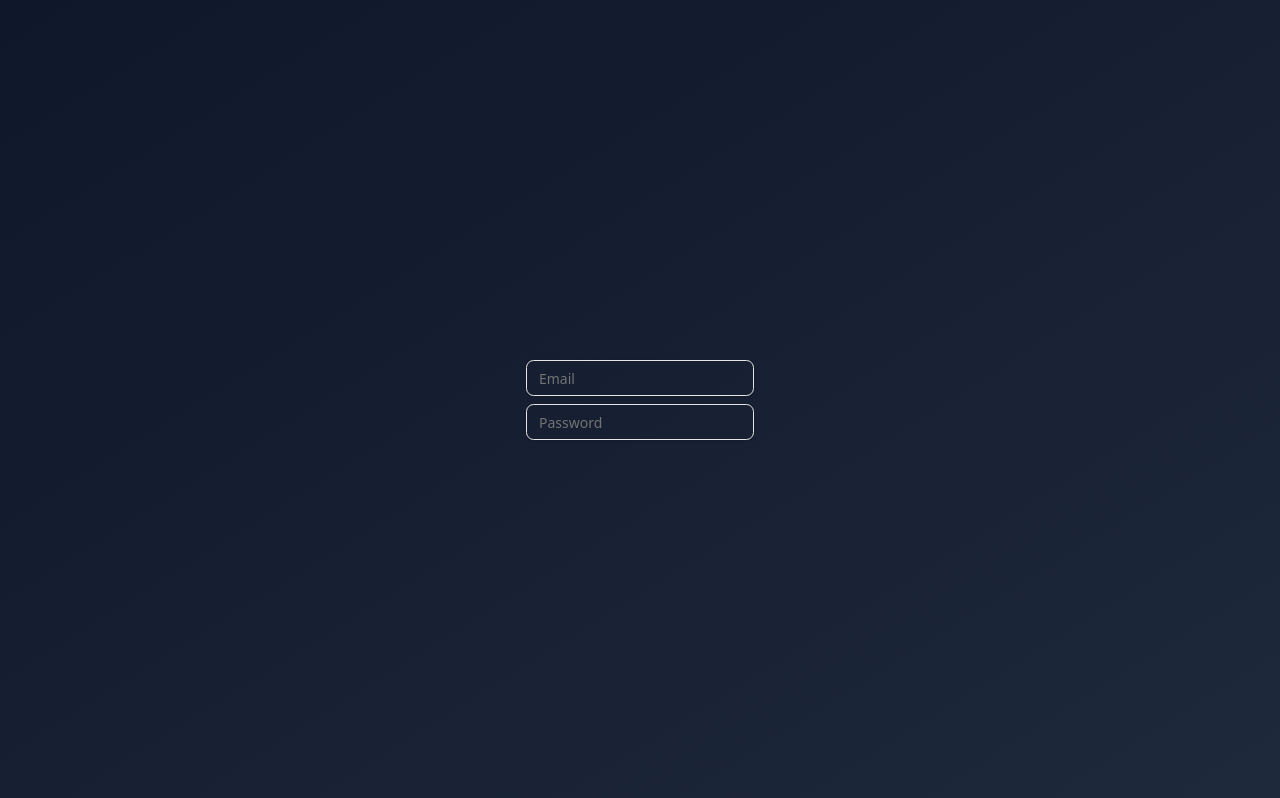
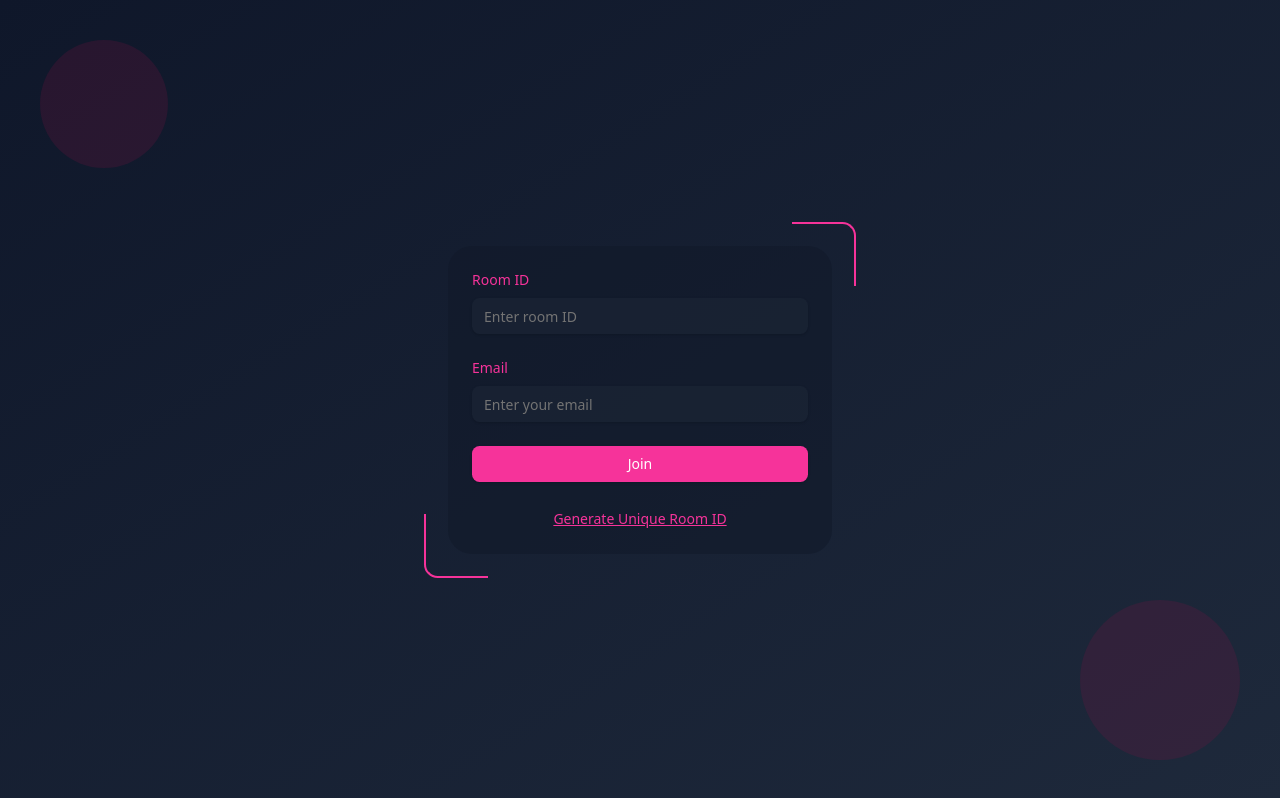
Before and after one commit to ujjwaldethe/CoEditX, a React (Vite) app: page /login in a window 1280 px wide. Built offline with nearby package versions, Linux system fonts and the light colour scheme.

Commit message:
add login page ui

```diff
--- a/package.json
+++ b/package.json
@@ -10,6 +10,8 @@
     "preview": "vite preview"
   },
   "dependencies": {
+    "@radix-ui/react-dialog": "^1.1.6",
+    "@radix-ui/react-slot": "^1.1.2",
     "@tailwindcss/vite": "^4.0.6",
     "class-variance-authority": "^0.7.1",
     "clsx": "^2.1.1",
--- /dev/null
+++ b/src/components/GenerateIdModal.jsx
@@ -0,0 +1,45 @@
+import { Dialog, DialogContent, DialogHeader, DialogTitle, DialogTrigger } from "./ui/dialog"
+import { Button } from "./ui/button"
+import { Input } from "./ui/input"
+import { useState } from "react"
+
+export default function GenerateIdModal() {
+    const [isDialogOpen, setIsDialogOpen] = useState(false);
+    const [email, setEmail] = useState("");
+
+    return (
+        <Dialog open={isDialogOpen} onOpenChange={setIsDialogOpen}>
+            <DialogTrigger asChild>
+              <button
+                className="w-full text-center text-pink-500 text-sm hover:text-pink-400 underline transition-colors"
+              >
+                Generate Unique Room ID
+              </button>
+            </DialogTrigger>
+            <DialogContent className="bg-gray-900 text-white border-gray-800">
+              <DialogHeader>
+                <DialogTitle className="text-pink-500">Generate Room ID</DialogTitle>
+              </DialogHeader>
+              <form className="space-y-4 mt-4">
+                <div className="space-y-2">
+                  <label className="block text-sm text-gray-200">Email</label>
+                  <Input
+                    type="email"
+                    required
+                    value={email}
+                    onChange={(e) => setEmail(e.target.value)}
+                    className="w-full bg-gray-800/50 border-0 text-white placeholder-gray-400 focus:ring-pink-500"
+                    placeholder="Enter your email"
+                  />
+                </div>
+                <Button
+                  type="submit"
+                  className="w-full bg-pink-500 hover:bg-pink-600 text-white"
+                >
+                  Generate ID
+                </Button>
+              </form>
+            </DialogContent>
+          </Dialog>
+    )
+}
--- /dev/null
+++ b/src/components/ui/button.tsx
@@ -0,0 +1,57 @@
+import * as React from "react"
+import { Slot } from "@radix-ui/react-slot"
+import { cva, type VariantProps } from "class-variance-authority"
+
+import { cn } from "@/lib/utils"
+
+const buttonVariants = cva(
+  "inline-flex items-center justify-center gap-2 whitespace-nowrap rounded-md text-sm font-medium transition-colors focus-visible:outline-none focus-visible:ring-1 focus-visible:ring-ring disabled:pointer-events-none disabled:opacity-50 [&_svg]:pointer-events-none [&_svg]:size-4 [&_svg]:shrink-0",
+  {
+    variants: {
+      variant: {
+        default:
+          "bg-primary text-primary-foreground shadow hover:bg-primary/90",
+        destructive:
+          "bg-destructive text-destructive-foreground shadow-sm hover:bg-destructive/90",
+        outline:
+          "border border-input bg-background shadow-sm hover:bg-accent hover:text-accent-foreground",
+        secondary:
+          "bg-secondary text-secondary-foreground shadow-sm hover:bg-secondary/80",
+        ghost: "hover:bg-accent hover:text-accent-foreground",
+        link: "text-primary underline-offset-4 hover:underline",
+      },
+      size: {
+        default: "h-9 px-4 py-2",
+        sm: "h-8 rounded-md px-3 text-xs",
+        lg: "h-10 rounded-md px-8",
+        icon: "h-9 w-9",
+      },
+    },
+    defaultVariants: {
+      variant: "default",
+      size: "default",
+    },
+  }
+)
+
+export interface ButtonProps
+  extends React.ButtonHTMLAttributes<HTMLButtonElement>,
+    VariantProps<typeof buttonVariants> {
+  asChild?: boolean
+}
+
+const Button = React.forwardRef<HTMLButtonElement, ButtonProps>(
+  ({ className, variant, size, asChild = false, ...props }, ref) => {
+    const Comp = asChild ? Slot : "button"
+    return (
+      <Comp
+        className={cn(buttonVariants({ variant, size, className }))}
+        ref={ref}
+        {...props}
+      />
+    )
+  }
+)
+Button.displayName = "Button"
+
+export { Button, buttonVariants }
--- /dev/null
+++ b/src/components/ui/dialog.tsx
@@ -0,0 +1,120 @@
+import * as React from "react"
+import * as DialogPrimitive from "@radix-ui/react-dialog"
+import { X } from "lucide-react"
+
+import { cn } from "@/lib/utils"
+
+const Dialog = DialogPrimitive.Root
+
+const DialogTrigger = DialogPrimitive.Trigger
+
+const DialogPortal = DialogPrimitive.Portal
+
+const DialogClose = DialogPrimitive.Close
+
+const DialogOverlay = React.forwardRef<
+  React.ElementRef<typeof DialogPrimitive.Overlay>,
+  React.ComponentPropsWithoutRef<typeof DialogPrimitive.Overlay>
+>(({ className, ...props }, ref) => (
+  <DialogPrimitive.Overlay
+    ref={ref}
+    className={cn(
+      "fixed inset-0 z-50 bg-black/80  data-[state=open]:animate-in data-[state=closed]:animate-out data-[state=closed]:fade-out-0 data-[state=open]:fade-in-0",
+      className
+    )}
+    {...props}
+  />
+))
+DialogOverlay.displayName = DialogPrimitive.Overlay.displayName
+
+const DialogContent = React.forwardRef<
+  React.ElementRef<typeof DialogPrimitive.Content>,
+  React.ComponentPropsWithoutRef<typeof DialogPrimitive.Content>
+>(({ className, children, ...props }, ref) => (
+  <DialogPortal>
+    <DialogOverlay />
+    <DialogPrimitive.Content
+      ref={ref}
+      className={cn(
+        "fixed left-[50%] top-[50%] z-50 grid w-full max-w-lg translate-x-[-50%] translate-y-[-50%] gap-4 border bg-background p-6 shadow-lg duration-200 data-[state=open]:animate-in data-[state=closed]:animate-out data-[state=closed]:fade-out-0 data-[state=open]:fade-in-0 data-[state=closed]:zoom-out-95 data-[state=open]:zoom-in-95 data-[state=closed]:slide-out-to-left-1/2 data-[state=closed]:slide-out-to-top-[48%] data-[state=open]:slide-in-from-left-1/2 data-[state=open]:slide-in-from-top-[48%] sm:rounded-lg",
+        className
+      )}
+      {...props}
+    >
+      {children}
+      <DialogPrimitive.Close className="absolute right-4 top-4 rounded-sm opacity-70 ring-offset-background transition-opacity hover:opacity-100 focus:outline-none focus:ring-2 focus:ring-ring focus:ring-offset-2 disabled:pointer-events-none data-[state=open]:bg-accent data-[state=open]:text-muted-foreground">
+        <X className="h-4 w-4" />
+        <span className="sr-only">Close</span>
+      </DialogPrimitive.Close>
+    </DialogPrimitive.Content>
+  </DialogPortal>
+))
+DialogContent.displayName = DialogPrimitive.Content.displayName
+
+const DialogHeader = ({
+  className,
+  ...props
+}: React.HTMLAttributes<HTMLDivElement>) => (
+  <div
+    className={cn(
+      "flex flex-col space-y-1.5 text-center sm:text-left",
+      className
+    )}
+    {...props}
+  />
+)
+DialogHeader.displayName = "DialogHeader"
+
+const DialogFooter = ({
+  className,
+  ...props
+}: React.HTMLAttributes<HTMLDivElement>) => (
+  <div
+    className={cn(
+      "flex flex-col-reverse sm:flex-row sm:justify-end sm:space-x-2",
+      className
+    )}
+    {...props}
+  />
+)
+DialogFooter.displayName = "DialogFooter"
+
+const DialogTitle = React.forwardRef<
+  React.ElementRef<typeof DialogPrimitive.Title>,
+  React.ComponentPropsWithoutRef<typeof DialogPrimitive.Title>
+>(({ className, ...props }, ref) => (
+  <DialogPrimitive.Title
+    ref={ref}
+    className={cn(
+      "text-lg font-semibold leading-none tracking-tight",
+      className
+    )}
+    {...props}
+  />
+))
+DialogTitle.displayName = DialogPrimitive.Title.displayName
+
+const DialogDescription = React.forwardRef<
+  React.ElementRef<typeof DialogPrimitive.Description>,
+  React.ComponentPropsWithoutRef<typeof DialogPrimitive.Description>
+>(({ className, ...props }, ref) => (
+  <DialogPrimitive.Description
+    ref={ref}
+    className={cn("text-sm text-muted-foreground", className)}
+    {...props}
+  />
+))
+DialogDescription.displayName = DialogPrimitive.Description.displayName
+
+export {
+  Dialog,
+  DialogPortal,
+  DialogOverlay,
+  DialogTrigger,
+  DialogClose,
+  DialogContent,
+  DialogHeader,
+  DialogFooter,
+  DialogTitle,
+  DialogDescription,
+}
--- a/src/pages/Login.jsx
+++ b/src/pages/Login.jsx
@@ -1,18 +1,45 @@
 import { Input } from "@/components/ui/input";
+import { Button } from "@/components/ui/button";
+import GenerateIdModal from "@/components/GenerateIdModal";
 
 export default function Login() {
     return (
-        <div className="flex justify-center items-center h-screen bg-gradient-to-br from-[#0F172A] to-[#1E293B]">
-            <div className="flex flex-col justify-center items-center gap-2">
-                <Input
-                    type="email"
-                    placeholder="Email"
-                />
-                <Input
-                    type="password"
-                    placeholder="Password"
-                />
-            </div>
+        <div className="min-h-screen bg-gradient-to-br from-[#0F172A] to-[#1E293B] flex items-center justify-center relative">
+      <div className="absolute top-10 left-10 w-32 h-32 rounded-full bg-pink-900/20"></div>
+      <div className="absolute bottom-10 right-10 w-40 h-40 rounded-full bg-pink-900/20"></div>
+
+      <div className="w-96 bg-gray-900/50 p-6 rounded-3xl border-0 relative">
+        <div className="absolute -top-6 -right-6 w-16 h-16 border-t-2 border-r-2 rounded-tr-xl border-pink-500"></div>
+        <div className="absolute -bottom-6 -left-6 w-16 h-16 border-b-2 border-l-2 rounded-bl-xl border-pink-500"></div>
+
+        <div className="space-y-6">
+          <div className="space-y-2">
+            <label className="block text-pink-500 text-sm">Room ID</label>
+            <Input
+              type="text"
+              className="w-full bg-gray-800/50 border-0 text-white placeholder-gray-400 focus:ring-pink-500"
+              placeholder="Enter room ID"
+            />
+          </div>
+
+          <div className="space-y-2">
+            <label className="block text-pink-500 text-sm">Email</label>
+            <Input
+              type="email"
+              className="w-full bg-gray-800/50 border-0 text-white placeholder-gray-400 focus:ring-pink-500"
+              placeholder="Enter your email"
+            />
+          </div>
+
+          <Button
+            className="w-full bg-pink-500 hover:bg-pink-600 text-white py-2 rounded-md transition-colors"
+          >
+            Join
+          </Button>
+
+          <GenerateIdModal />
         </div>
+      </div>
+    </div>
     );
 }
```
Also changed, not shown: 1 other file (tests, documents, lock files or other folders).
